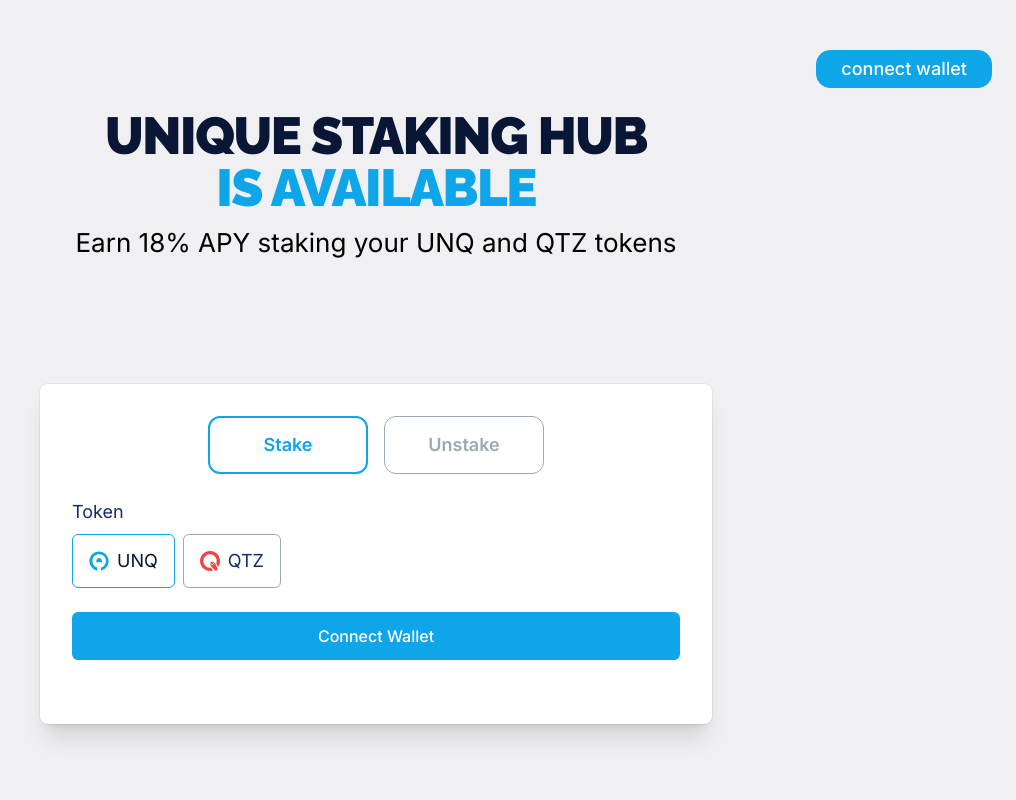
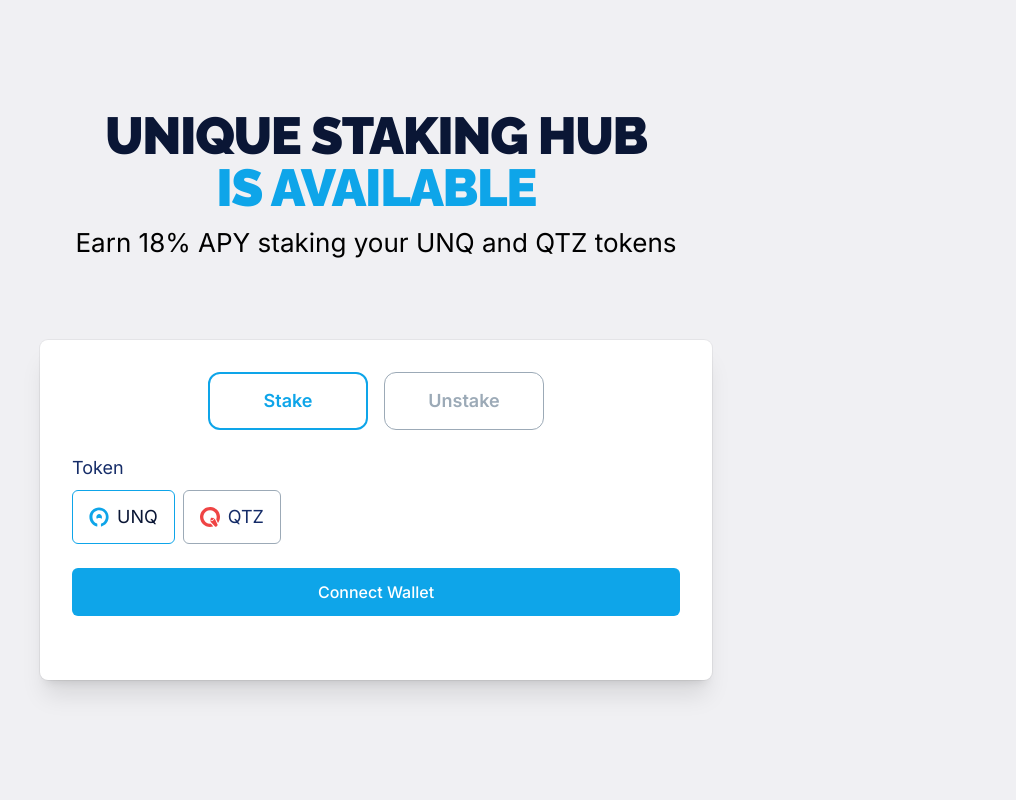
Before and after one commit to Svg70/react-unq-staking, a React (Vite) app: page / in a window 1280 px wide. Shown: the top 800 px of the page, without its empty margins (264-1280 px from the left). Built offline with nearby package versions, Linux system fonts and the light colour scheme.

Commit message:
account button move

```diff
--- a/src/components/header.tsx
+++ b/src/components/header.tsx
@@ -37,11 +37,10 @@
 
   return (
     <>
-      <header className="sticky top-0 shadow-sm h-[0px]">
-        <div className="max-w-7xl mx-auto px-4 sm:px-6 lg:px-8">
-          <div className="flex justify-end items-center">
 
-            <div className="sm:flex items-center space-x-4 ml-auto absolute right-[24px] top-[50px]">
+        <div className="mx-auto max-w-[662px]">
+
+            <div className="flex items-center">
               {!connected && (
                 <div
                   onClick={() => setIsWalletModalOpen(true)}
@@ -70,7 +69,7 @@
                           setIsWalletModalOpen(true)
                           setIsWalletDropdownOpen(false)
                         }}
-                        className="w-[180px] h-[30px] bg-white text-blue-900 dark:bg-gray-700 dark:text-gray-200 rounded-md flex justify-center items-center hover:opacity-80 transition-colors cursor-pointer"
+                        className="w-[180px] h-[30px] text-blue-900 bg-blue-500 dark:text-gray-200 rounded-md flex justify-center items-center hover:opacity-80 transition-colors cursor-pointer"
                       >
                         Switch Account
                       </div>
@@ -88,12 +87,7 @@
               </button> */}
             </div>
 
-          </div>
-        </div>
-
-
-      </header>
-
+</div>
       {isWalletModalOpen && <WalletSelection onClose={() => setIsWalletModalOpen(false)} />}
     </>
   )
--- a/src/components/staking-page.tsx
+++ b/src/components/staking-page.tsx
@@ -12,6 +12,7 @@
 import Footer from "@/components/footer"
 import StakingHistory from "@/components/staking-history"
 import {TabProvider, useTab} from "@/context/tab-context"
+import { useWallet } from "../context/wallet-context"
 
 function StakingTabs() {
     const {activeTab, setActiveTab} = useTab()
@@ -44,7 +45,7 @@
     return (
         <>
             {/* Staking Section */}
-            <section className="py-16 bg-gray-100 dark:bg-gray-800">
+            <section className="py-16 pt-[20px] bg-gray-100 dark:bg-gray-800">
                 <div className="container mx-auto px-4">
                     <div
                         className="max-w-2xl mx-auto bg-white dark:bg-gray-700 rounded-lg shadow-xl ring-1 ring-black/5 p-8">
@@ -153,9 +154,9 @@
 }
 
 export default function StakingPage() {
+    const { connected } = useWallet()
     return (
         <div className="flex flex-col min-h-screen">
-            <Header/>
             <main className="flex-grow bg-gray-100 dark:bg-gray-900">
                 <section className="pb-16 pt-[110px]">
                     <div className="container mx-auto px-4 text-center">
@@ -168,6 +169,7 @@
                     </div>
                 </section>
 
+                {connected && <Header/>}
                 <TabProvider>
                     <StakingTabs/>
                 </TabProvider>
--- a/src/components/theme-provider.tsx
+++ b/src/components/theme-provider.tsx
@@ -6,7 +6,7 @@
   useEffect(() => {
     const html = document.documentElement
     const sync = () => {
-      console.log('SWITCH_THEMES_WORKS', html.classList)
+
       const darkmode = html.classList.contains("darkmode")
       const dark = html.classList.contains("dark")
       if (darkmode && !dark) html.classList.add("dark")
```
